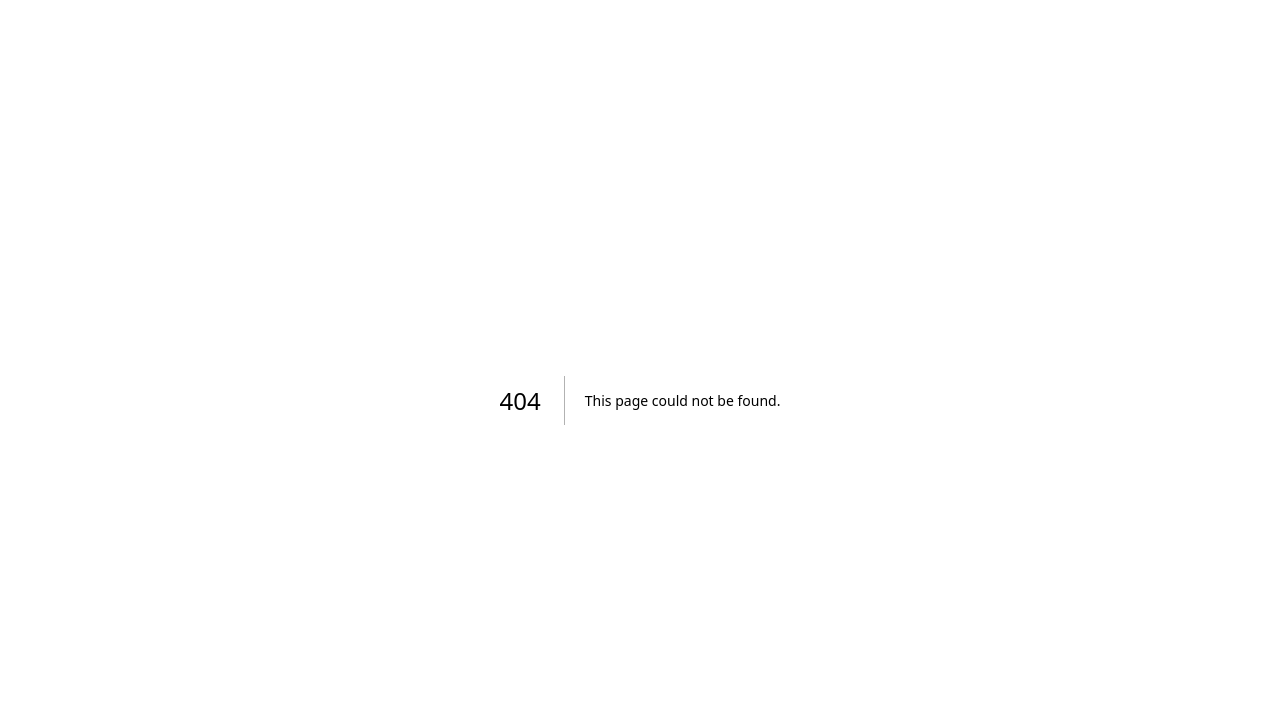
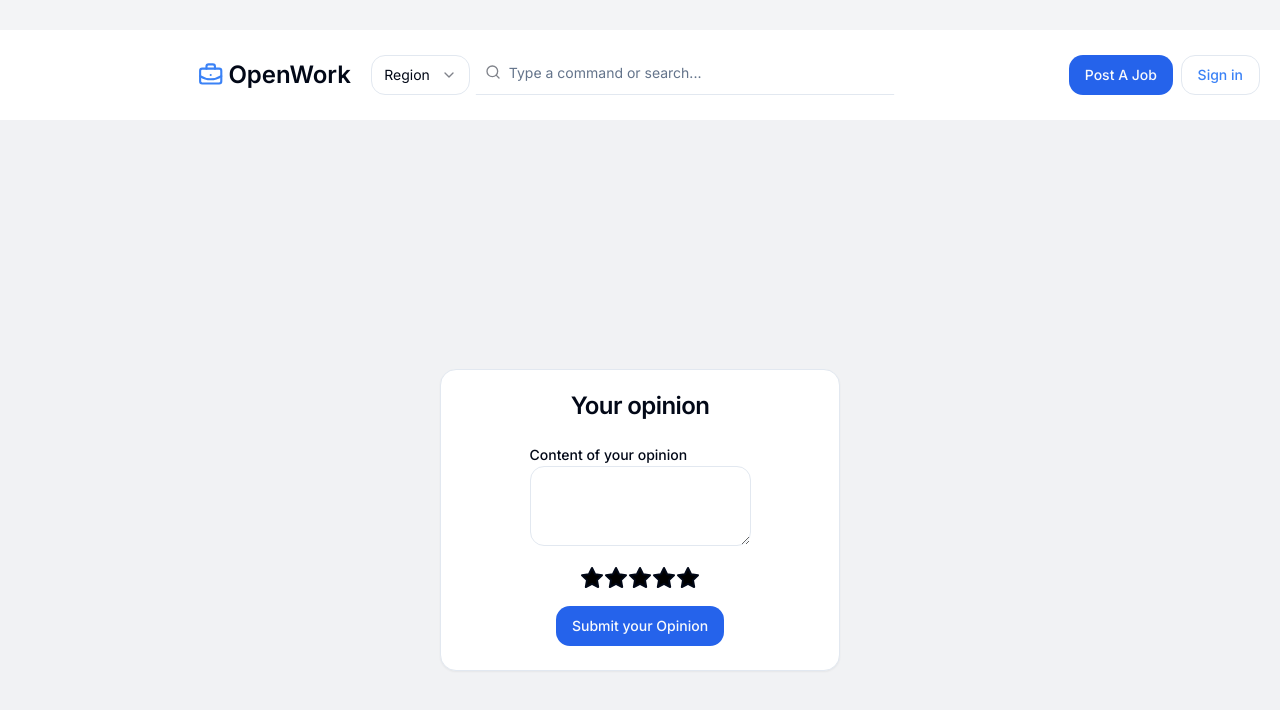
Before and after one commit to edecadt/OpenWork, a Next.js app: page /Avis in a window 1280 px wide. Before the commit this address had no page. Shown: the top 710 px of the page. Built offline with nearby package versions, Linux system fonts and the light colour scheme; no server answers.

Commit message:
[+] page for create your opinion

```diff
--- /dev/null
+++ b/src/app/Avis/page.jsx
@@ -0,0 +1,114 @@
+"use client";
+import Header from "@/components/header";
+import { Button } from "@/components/ui/button";
+import { Card, CardContent, CardHeader, CardTitle } from "@/components/ui/card";
+import { Input } from "@/components/ui/input";
+import { Label } from "@/components/ui/label";
+import {
+  Select,
+  SelectContent,
+  SelectGroup,
+  SelectItem,
+  SelectTrigger,
+  SelectValue,
+} from "@/components/ui/select";
+import { Textarea } from "@/components/ui/textarea";
+import { useSession } from "next-auth/react";
+import { useRouter } from "next/navigation";
+import { useState } from "react";
+import { Star} from "lucide-react"
+import colors from "tailwindcss/colors";
+
+const StarRating = ({ formData, setFormData }) => {
+  const [rating, setRating] = useState(0);
+
+  const handleClick = (index) => {
+    setRating(index + 1);
+    setFormData({ ...formData, star: index + 1 });
+  };
+
+  return (
+      <div className={"flex flex-row"}>
+        {[...Array(5)].map((_, index) => (
+            <span key={index} onClick={() => handleClick(index)}>
+          {index < rating ? (
+              <Star className={"fill-blue-500 text-blue-500"} />
+          ) : (
+              <Star className={"fill-black"} />
+          )}
+        </span>
+        ))}
+      </div>
+  );
+};
+
+export default function Avis() {
+  const router = useRouter();
+  const session = useSession();
+  const [formData, setFormData] = useState({
+    star: "",
+    content: "",
+    userId: "",
+  });
+
+  const handleSubmit = async (e) => {
+    e.preventDefault();
+    const userId = session.data.user.id;
+    try {
+      const response = await fetch("/api/createAvis", {
+        method: "POST",
+        headers: {
+          "Content-Type": "application/json",
+        },
+        body: JSON.stringify({
+          ...formData,
+          userId: userId,
+        }),
+      });
+
+      if (response.ok) {
+        console.log("Post created successfully");
+        router.push("/success");
+      } else {
+        console.error("Failed to create post");
+      }
+    } catch (error) {
+      console.error("Error:", error);
+    }
+  };
+
+  const textAreaChange = (e) => {
+    setFormData({ ...formData, content: e.target.value });
+  };
+
+  return (
+      <div>
+        <Header />
+        <div className="h-screen bg-[#F1F2F4] flex flex-col justify-center items-center">
+          <div className="flex justify-center items-center">
+            <Card className="w-[400px]">
+              <CardHeader>
+                <CardTitle className="text-center">Your opinion</CardTitle>
+              </CardHeader>
+              <CardContent>
+                <form onSubmit={handleSubmit} className="flex flex-col items-center">
+                  <div>
+                    <Label htmlFor="title">Content of your opinion</Label>
+                    <Textarea
+                        value={formData.content}
+                        onChange={textAreaChange}
+                        className={"mb-5"}
+                    />
+                  </div>
+                  <StarRating formData={formData} setFormData={setFormData} />
+                  <Button type="submit" className="mt-4">
+                    Submit your Opinion
+                  </Button>
+                </form>
+              </CardContent>
+            </Card>
+          </div>
+        </div>
+      </div>
+  );
+}
--- /dev/null
+++ b/src/app/api/createAvis/route.js
@@ -0,0 +1,18 @@
+import prisma from "@/lib/prisma";
+
+export async function POST(req) {
+  const data = await req.json();
+  try {
+    const createdPost = await prisma.avis.create({
+      data: {
+        star: data.star,
+        content: data.content,
+        ownerId: data.userId,
+      },
+    });
+    return new Response("Avis created successfully", { status: 201 });
+  } catch (error) {
+    console.error("Error creating avis:", error);
+    return new Response("Error creating avos", { status: 500 });
+  }
+}
```
Also changed, not shown: 2 other files (tests, documents, lock files or other folders).
